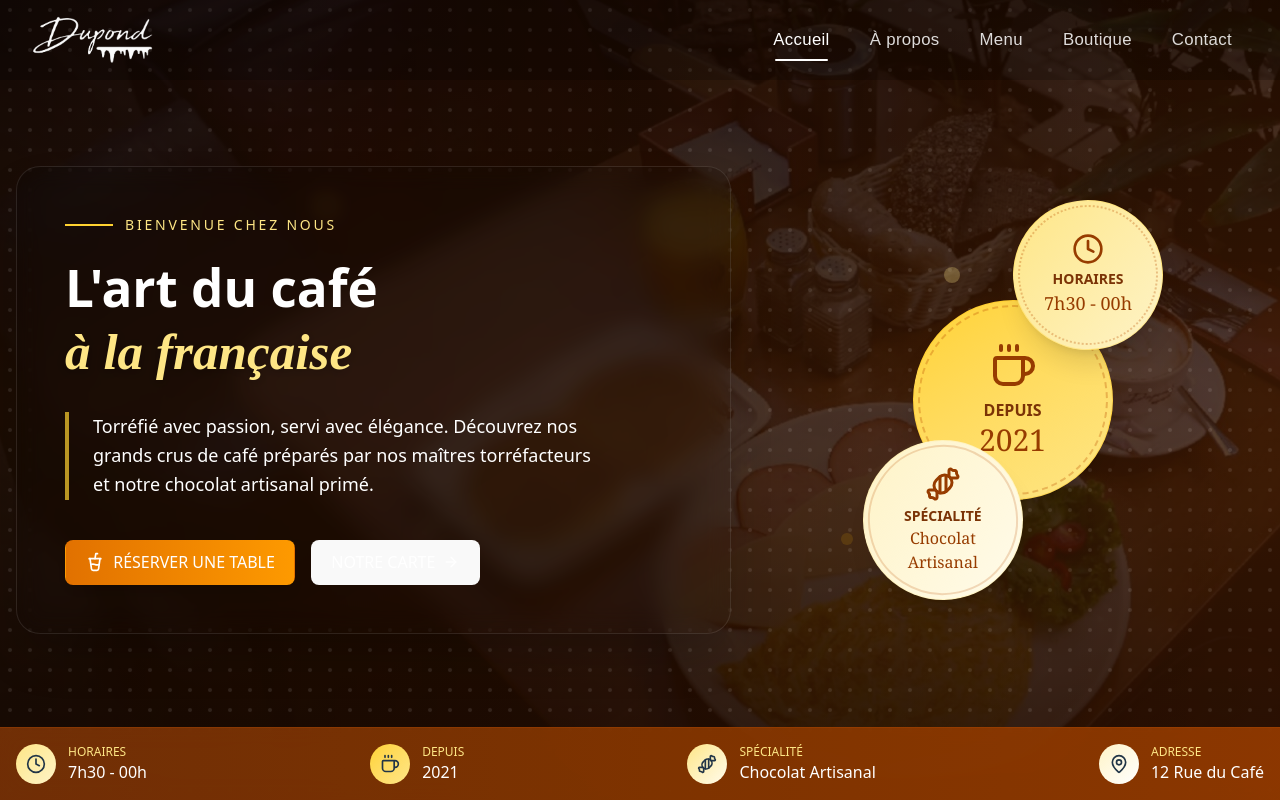
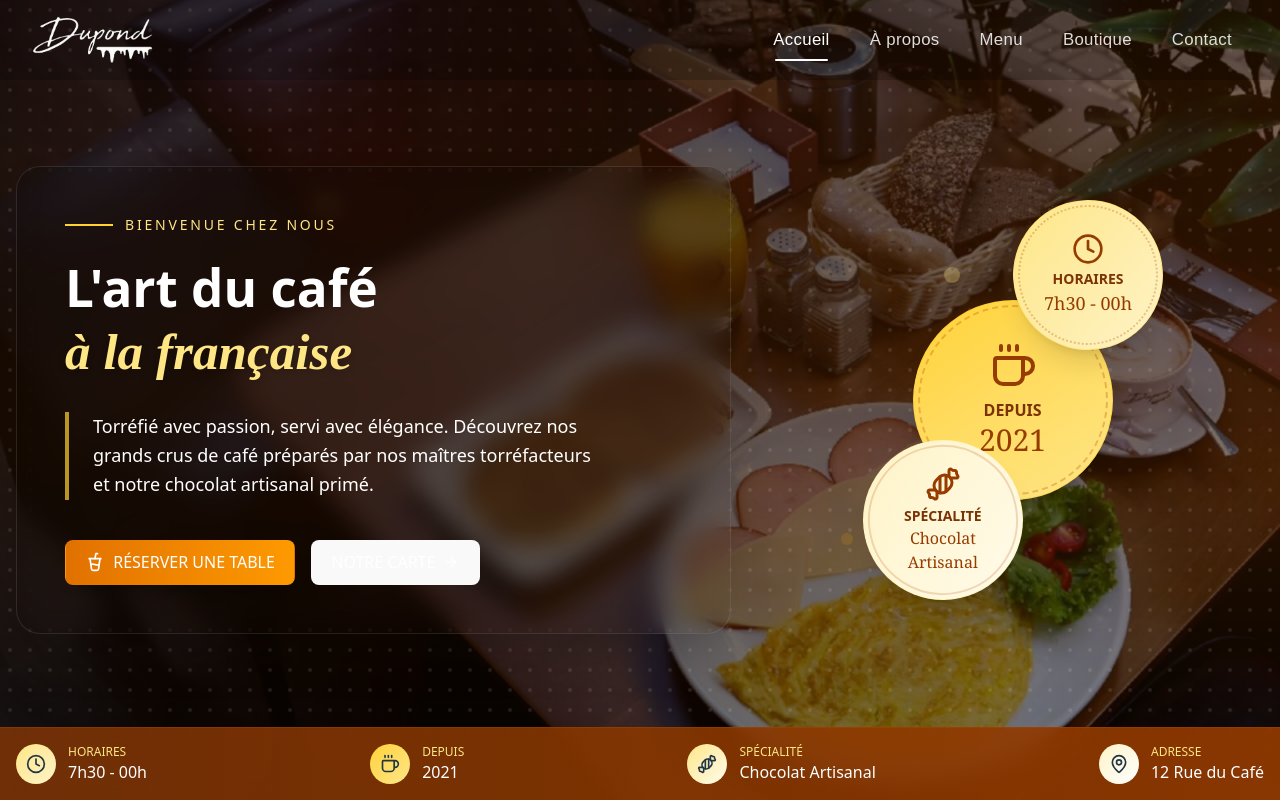
Before and after one commit to fvllonline/dupondweb, a React (Vite) app: page / in a window 1280 px wide. Shown: the top 800 px of the page. Built offline with nearby package versions, Linux system fonts and the light colour scheme.

Commit message:
HeroSection Redesign 1.1

```diff
--- a/src/components/HeroSection.jsx
+++ b/src/components/HeroSection.jsx
@@ -67,7 +67,7 @@ const HeroSection = () => {
         </div>
 
         {/* Overlay amélioré avec plusieurs couches */}
-        <div className="absolute inset-0 bg-gradient-to-b from-amber-950/80 via-amber-900/70 to-amber-950/90" />
+        <div className="absolute inset-0 bg-gradient-to-b from-amber-700/30 via-amber-700/40 to-amber-550/90" />
         <div className="absolute inset-0 bg-black/40 mix-blend-multiply" />
         <div className="absolute inset-0 bg-gradient-to-r from-black/50 to-transparent" />
 
```
